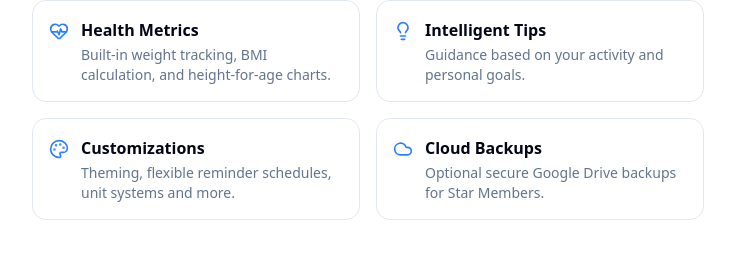
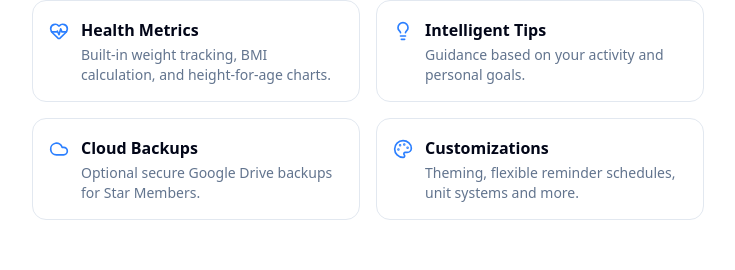
Before and after one commit to gndzkrkc/gndzkrkc.com, a Next.js app: page /en/stay-hydrated in a window 1280 px wide. Shown: the part 1154-1424 px from the top of the page, without its empty margins (272-1007 px from the left). Built offline with nearby package versions, Linux system fonts and the light colour scheme.

Commit message:
refactor(stay-hydrated): Move customizations feature to end of list

```diff
--- a/src/app/[locale]/(projects)/stay-hydrated/page.tsx
+++ b/src/app/[locale]/(projects)/stay-hydrated/page.tsx
@@ -257,14 +257,14 @@ export default function StayHydratedPage() {
             description={t('description.features.guidance-desc')}
           />
           <ExtraFeatureHighlight
+            Icon={Cloud}
+            title={t('description.features.backup')}
+            description={t('description.features.backup-desc')}
+          />
+          <ExtraFeatureHighlight
             Icon={Palette}
             title={t('description.features.customizations')}
             description={t('description.features.customizations-desc')}
-          />
-          <ExtraFeatureHighlight
-            Icon={Cloud}
-            title={t('description.features.backup')}
-            description={t('description.features.backup-desc')}
           />
         </div>
       </article>
```
